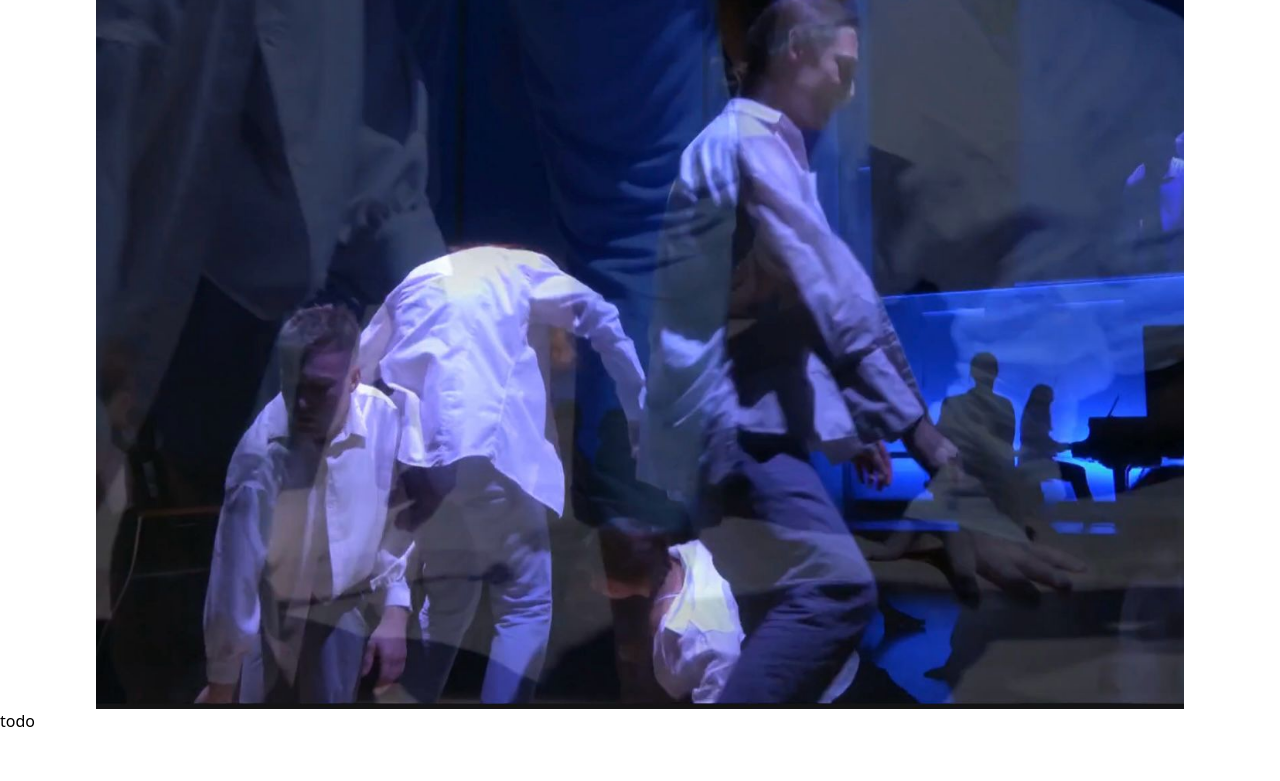
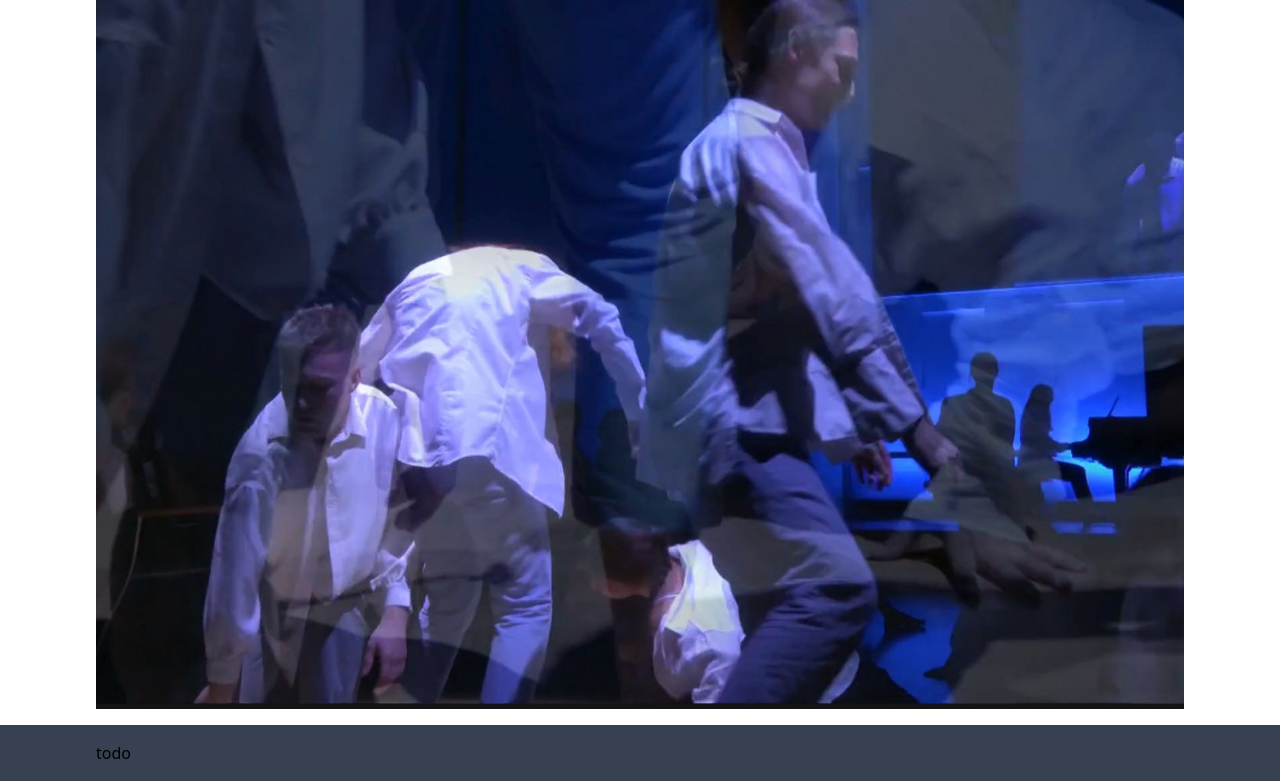
Before and after one commit to HannesTaljaard/hannes-personal-website, an Astro site: page / in a window 1280 px wide. Shown: the part 70-851 px from the top of the page. Before the commit the page ends 803 px from the top, so only its background shows below. Built offline with nearby package versions, Linux system fonts and the light colour scheme; Astro itself is replaced by a stand-in of ours.

Commit message:
footer skeleton added

```diff
--- a/src/components/Footer.astro
+++ b/src/components/Footer.astro
@@ -5,9 +5,14 @@ import { FOOTER_SOCIALS } from "../constants";
 
 const today = new Date();
 
-const socials = FOOTER_SOCIALS;
+// const socials = FOOTER_SOCIALS;
 ---
 
 <footer id="footer">
-    todo
+    <div class="bg-gray-700">
+        <div class="container max-w-[1120px] flex flex-wrap items-center mx-auto p-4">
+            todo
+        </div>
+    </div>
+
 </footer>
--- a/src/pages/index.astro
+++ b/src/pages/index.astro
@@ -7,7 +7,7 @@ import mainPicture from '../images/main-picture.jpeg';
 ---
 
 <Layout title={SITE_TITLE}, description={SITE_DESCRIPTION}>
-	<div class="max-w-[1120px] flex flex-wrap items-center mx-auto px-4">
+	<div class="max-w-[1120px] flex flex-wrap items-center mx-auto px-4 pb-4">
 		<Image src={mainPicture} alt="Main Picture" />
 	</div>
 
```
